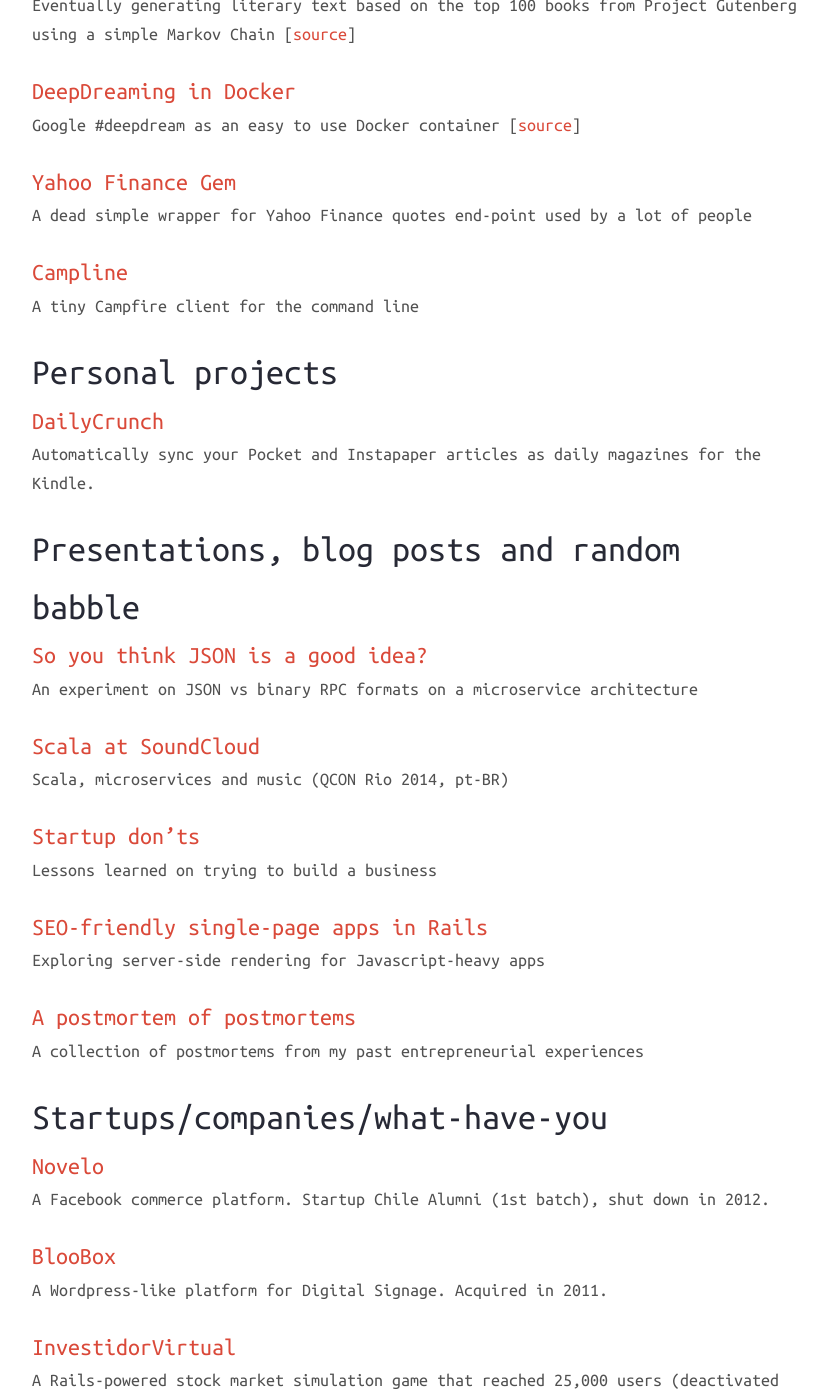
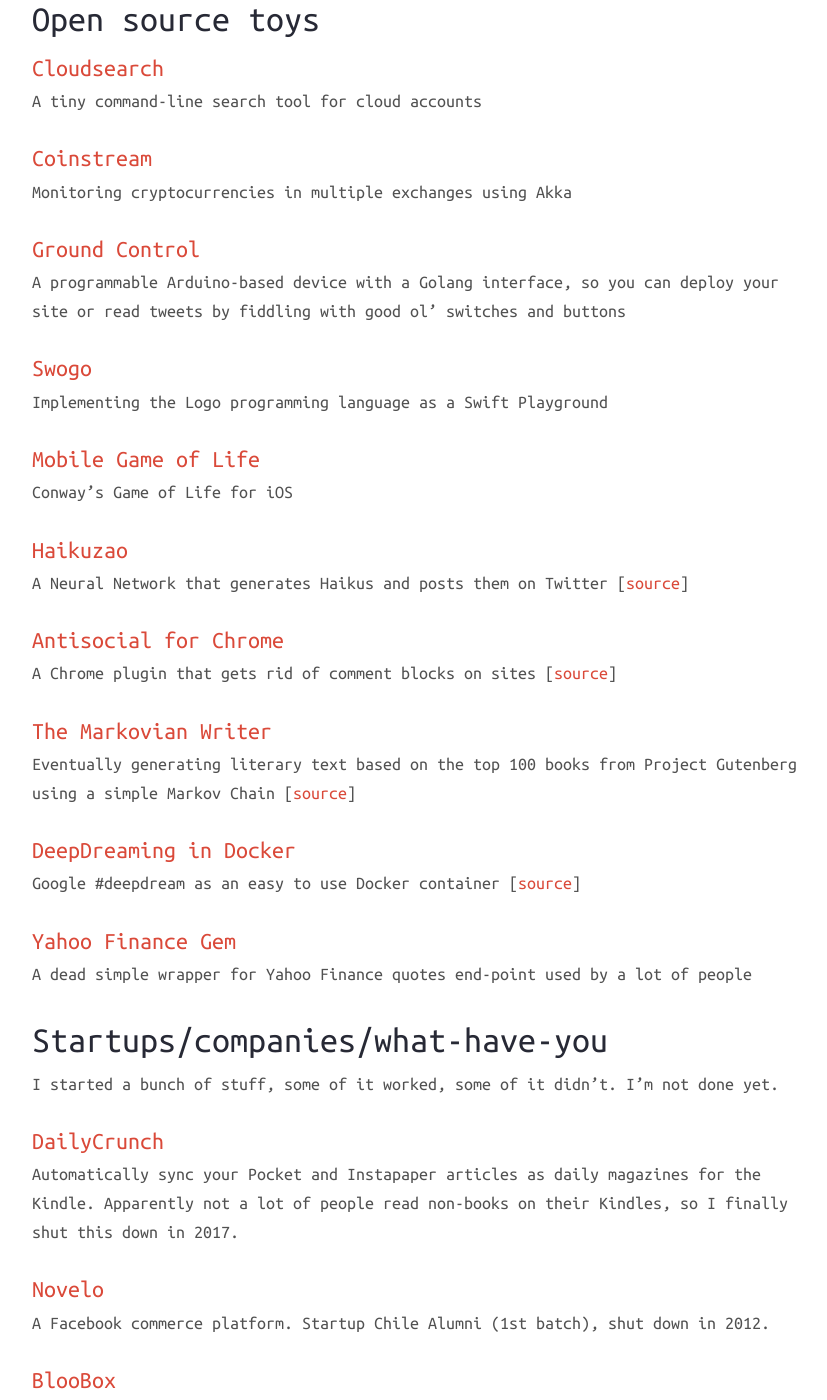
Before and after one commit to herval/herval.github.io, a Jekyll site: the page built from index.md, in a window 1280 px wide and 1400 px high, scrolled down 1061 px. Shown: the whole window, without its empty margins (224-1051 px from the left). Built offline with Jekyll 4.4.1, drawn with Linux system fonts in a browser that asks for light colours; nearby versions of some CDN libraries; our own code applies the rules of GitHub Pages for plain Markdown files; some of the changed text lies outside the part shown.

Commit message:
uh what now

```diff
--- a/index.md
+++ b/index.md
@@ -2,7 +2,31 @@
 layout: default
 ---
 
+# Presentations, blog posts, et
+
+## [Stress Testing as a Service: a tale of New Year's Eves at Twitter](https://www.slideshare.net/herval/stress-testing-at-twitter-a-tale-of-new-year-eves)
+A bit of Twitter's journey towards fully automated (and safe) stress testing (QCon SP 2018)
+
+## [So you think JSON is a good idea?](http://www.slideshare.net/herval/so-you-think-json-is)
+An experiment on JSON vs binary RPC formats on a microservice architecture
+
+## [Scala at SoundCloud](http://www.slideshare.net/herval/scala-na-soundcloud-qcon)
+Scala, microservices and music (QCon Rio 2014, pt-BR)
+
+## [Startup don'ts](http://www.slideshare.net/herval/startup-donts)
+Lessons learned on trying to build a business (Startup Chile, 2011)
+
+## [SEO-friendly single-page apps in Rails](http://hervalicio.us/post/50419740610/seo-friendly-single-page-apps-in-rails)
+Exploring server-side rendering for Javascript-heavy apps
+
+## [A postmortem of postmortems](http://hervalicio.us/post/33446435432/a-post-mortem-of-post-mortems)
+A collection of postmortems from my past entrepreneurial experiences
+
+
 # Open source toys
+
+## [Cloudsearch](https://github.com/herval/cloudsearch)
+A tiny command-line search tool for cloud accounts
 
 ## [Coinstream](https://github.com/herval/coinstream)
 Monitoring cryptocurrencies in multiple exchanges using Akka
@@ -31,34 +55,13 @@ Google #deepdream as an easy to use Docker container [[source](https://github.co
 ## [Yahoo Finance Gem](https://github.com/herval/yahoo-finance)
 A dead simple wrapper for Yahoo Finance quotes end-point used by a lot of people
 
-## [Campline](https://github.com/herval/campline)
-A tiny Campfire client for the command line
 
+# Startups/companies/what-have-you
 
-# Personal projects
+I started a bunch of stuff, some of it worked, some of it didn't. I'm not done yet.
 
 ## [DailyCrunch](http://dailycrunch.mobi/)
-Automatically sync your Pocket and Instapaper articles as daily magazines for the Kindle.
-
-# Presentations, blog posts and random babble
-
-## [So you think JSON is a good idea?](http://www.slideshare.net/herval/so-you-think-json-is)
-An experiment on JSON vs binary RPC formats on a microservice architecture
-
-## [Scala at SoundCloud](http://www.slideshare.net/herval/scala-na-soundcloud-qcon)
-Scala, microservices and music (QCON Rio 2014, pt-BR)
-
-## [Startup don'ts](http://www.slideshare.net/herval/startup-donts)
-Lessons learned on trying to build a business
-
-## [SEO-friendly single-page apps in Rails](http://hervalicio.us/post/50419740610/seo-friendly-single-page-apps-in-rails)
-Exploring server-side rendering for Javascript-heavy apps
-
-## [A postmortem of postmortems](http://hervalicio.us/post/33446435432/a-post-mortem-of-post-mortems)
-A collection of postmortems from my past entrepreneurial experiences
-
-
-# Startups/companies/what-have-you
+Automatically sync your Pocket and Instapaper articles as daily magazines for the Kindle. Apparently not a lot of people read non-books on their Kindles, so I finally shut this down in 2017.
 
 ## [Novelo](http://novelo.com)
 A Facebook commerce platform. Startup Chile Alumni (1st batch), shut down in 2012.
```
